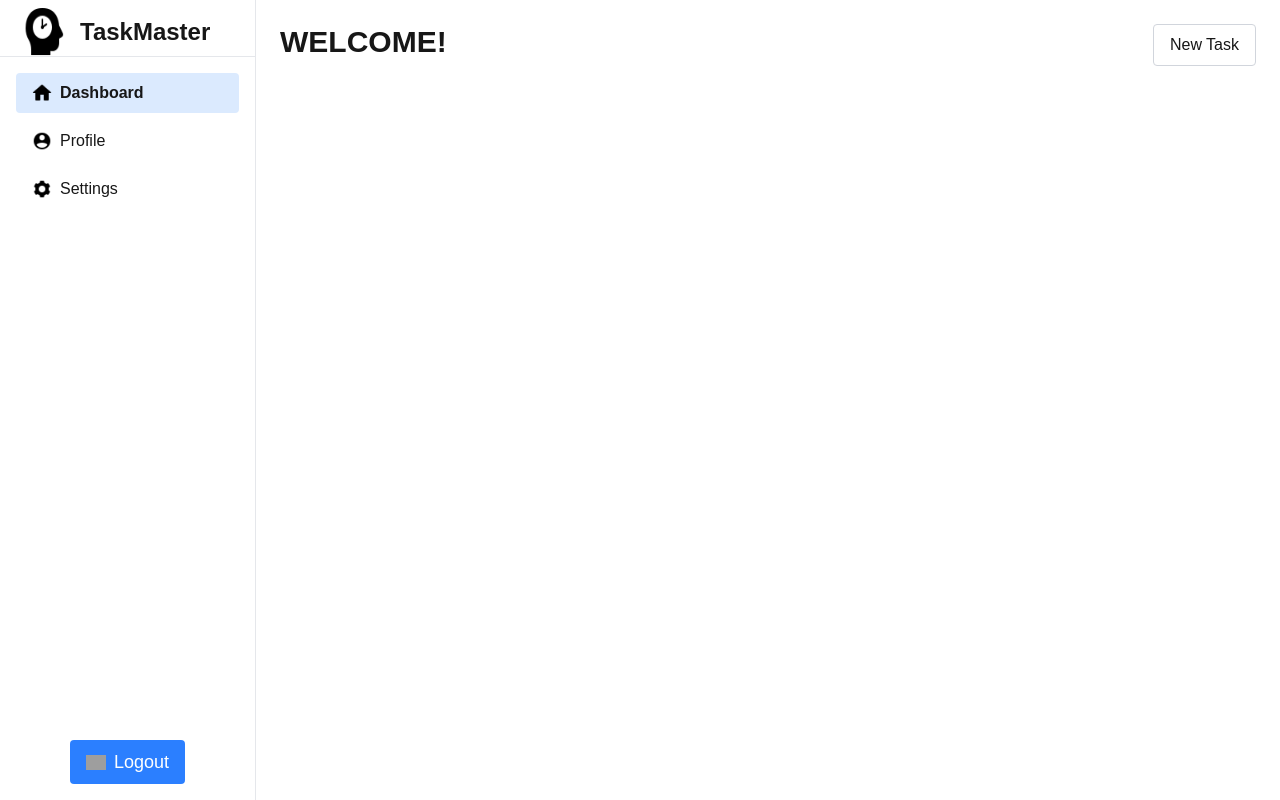
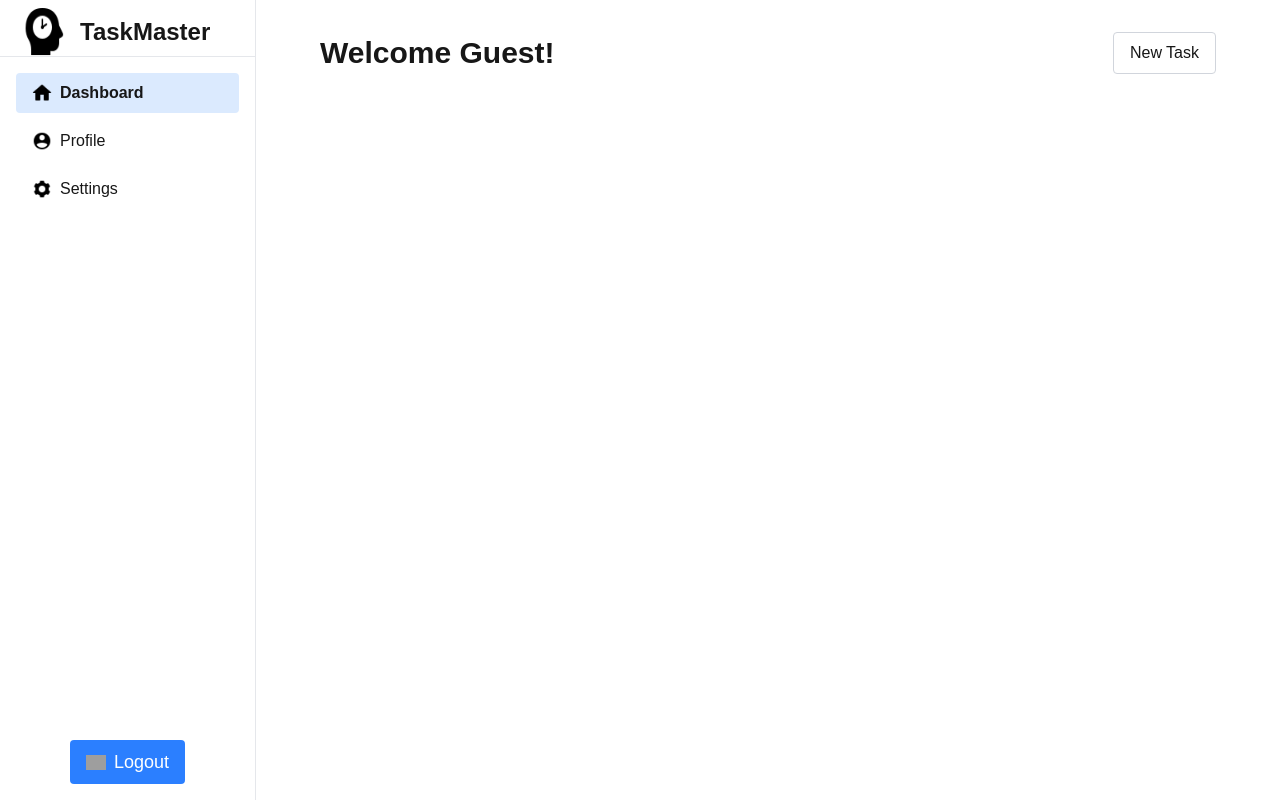
Before and after one commit to HamnAsif/taskmaster, a Next.js app: page /dashboard in a window 1280 px wide. Built offline with nearby package versions, Linux system fonts and the light colour scheme; no server answers; grey boxes are pictures that could not be loaded.

Commit message:
new changes

```diff
--- a/package.json
+++ b/package.json
@@ -12,6 +12,7 @@
     "@auth/prisma-adapter": "^2.10.0",
     "@prisma/client": "^6.13.0",
     "bcrypt": "^6.0.0",
+    "framer-motion": "^12.23.12",
     "next": "15.4.6",
     "next-auth": "^4.24.11",
     "react": "19.1.0",
--- a/src/app/(dashboard)/dashboard/page.tsx
+++ b/src/app/(dashboard)/dashboard/page.tsx
@@ -1,10 +1,27 @@
+"use client";
+
 import Link from "next/link";
+import { motion } from "framer-motion";
+import { useSession } from "next-auth/react";
 
 export default function DashboardPage() {
+    const { data: session } = useSession();
+    const username = session?.user?.name || "Guest";
   return (
-    <div className="flex flex-row justify-between">
-      <h1 className="text-3xl font-bold">WELCOME!</h1>
-      <Link href="/new-task" className="px-4 py-2 bg-white rounded border border-gray-300 hover:border-gray-500 transition">
+    <div className="flex flex-row justify-between px-10 py-2 items-center">
+      <motion.div
+        initial={{ opacity: 0, x: -20 }}
+        animate={{ opacity: 1, x: 0 }}
+        transition={{ duration: 0.6 }}
+        className="rounded-lg text-3xl font-bold"
+      >
+        Welcome {username}!
+      </motion.div>
+
+      <Link
+        href="/dashboard/new-task"
+        className="px-4 py-2 bg-white rounded border border-gray-300 hover:border-gray-500 transition"
+      >
         New Task
       </Link>
     </div>
--- a/src/app/(dashboard)/layout.tsx
+++ b/src/app/(dashboard)/layout.tsx
@@ -1,4 +1,7 @@
+"use client";
+
 import { ReactNode } from "react";
+import { SessionProvider } from "next-auth/react";
 import Sidebar from "../../../components/Sidebar";
 
 interface DashboardLayoutProps {
@@ -7,9 +10,11 @@ interface DashboardLayoutProps {
 
 export default function DashboardLayout({ children }: DashboardLayoutProps) {
   return (
-    <div className="flex h-screen overflow-hidden">
-      <Sidebar />
-      <main className="flex-1 p-6 ml-64 overflow-y-auto">{children}</main>
-    </div>
+    <SessionProvider>
+      <div className="flex h-screen overflow-hidden">
+        <Sidebar />
+        <main className="flex-1 p-6 ml-64 overflow-y-auto">{children}</main>
+      </div>
+    </SessionProvider>
   );
 }
--- a/src/app/(landing)/page.tsx
+++ b/src/app/(landing)/page.tsx
@@ -1,4 +1,6 @@
+"use client"
 import Link from "next/link";
+import { motion } from "framer-motion"
 
 
 export default function LandingPage() {
@@ -10,12 +12,23 @@ export default function LandingPage() {
             <h1 className="font-bold text-3xl">Organize Smarter, Acheive Faster</h1>
             <p className="text-gray-700">A powerful tool for managing tasks, tracking progress, and staying focused.</p>
             <div className= "flex flex-row space-x-6">
-              <Link href="/register" className="px-4 py-2 bg-white rounded border-2 border-gray-300 hover:border-2 hover:border-gray-500 transition">
-                Get Started
+              <Link href="/register">
+                <motion.div
+                  whileHover={{ scale: 1.1 }}
+                  className="px-4 py-2 bg-white rounded border-2 border-gray-300 hover:border-gray-500 transition text-center"
+                >
+                  Get Started
+                </motion.div>
               </Link>
-              <Link href="/login" className="px-4 py-2 bg-white rounded border-2 border-gray-300 hover:border-2 hover:border-gray-500 transition">
-                Login
+              <Link href="/login">
+                <motion.div
+                  whileHover={{ scale: 1.1 }}
+                  className="px-4 py-2 bg-white rounded border-2 border-gray-300 hover:border-gray-500 transition text-center"
+                >
+                  Login
+                </motion.div>
               </Link>
+
             </div>
         </div>
       </div>
```
Also changed, not shown: src/app/(dashboard)/dashboard/new-task/page.tsx (renamed from src/app/(dashboard)/new-task/page.tsx), 1 other file (tests, documents, lock files or other folders).
